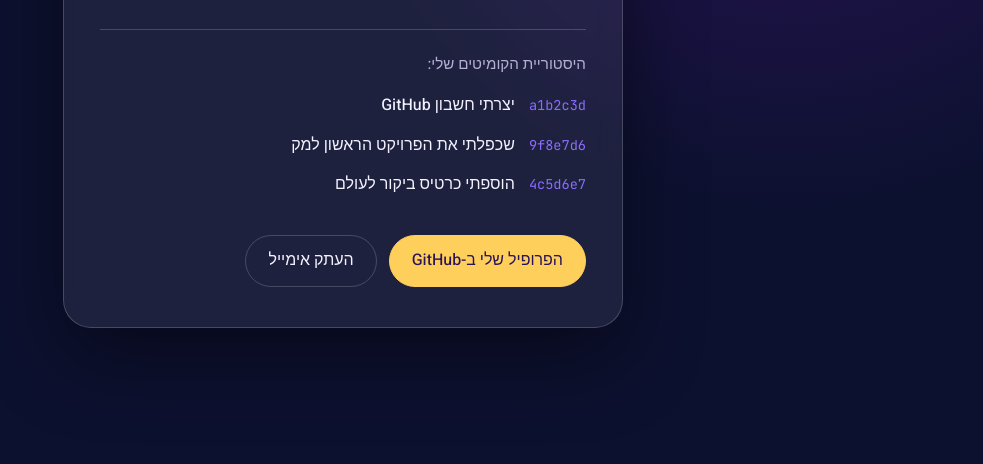
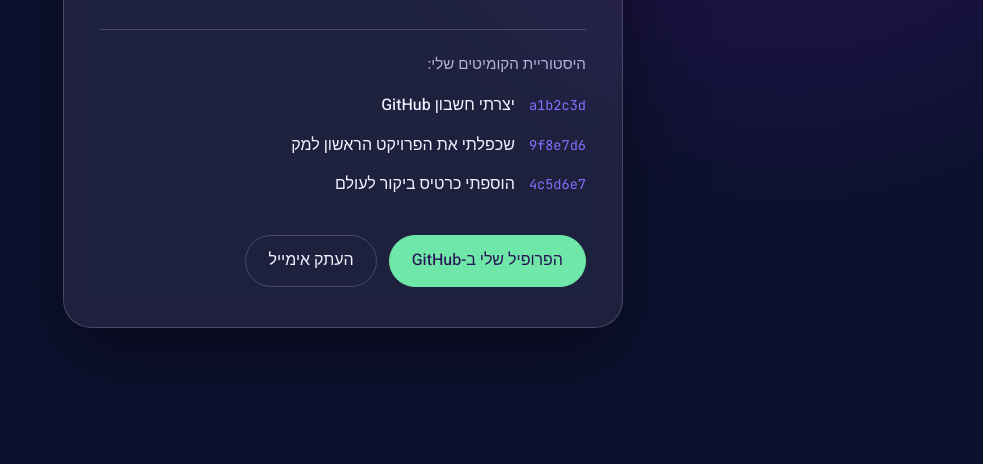
Before and after one commit to itamar6767/my-first-app, a plain HTML site: page index.html in a window 1280 px wide. Shown: the part 336-800 px from the top of the page, without its empty margins (297-1280 px from the left). Drawn offline with Linux system fonts and the light colour scheme.

Commit message:
Update index.html
שינוי צבע הדגשה לירוק

```diff
--- a/index.html
+++ b/index.html
@@ -11,7 +11,7 @@
     --card: rgba(255,255,255,.07);
     --edge: rgba(255,255,255,.18);
     --ink: #f4f1ff; --muted: #b6b0d6;
-    --violet: #8b6cff; --sun: #ffcf5c;
+    --violet: #8b6cff; --sun: #6ee7a8;
   }
   * { box-sizing: border-box; margin: 0; }
   body {
```
